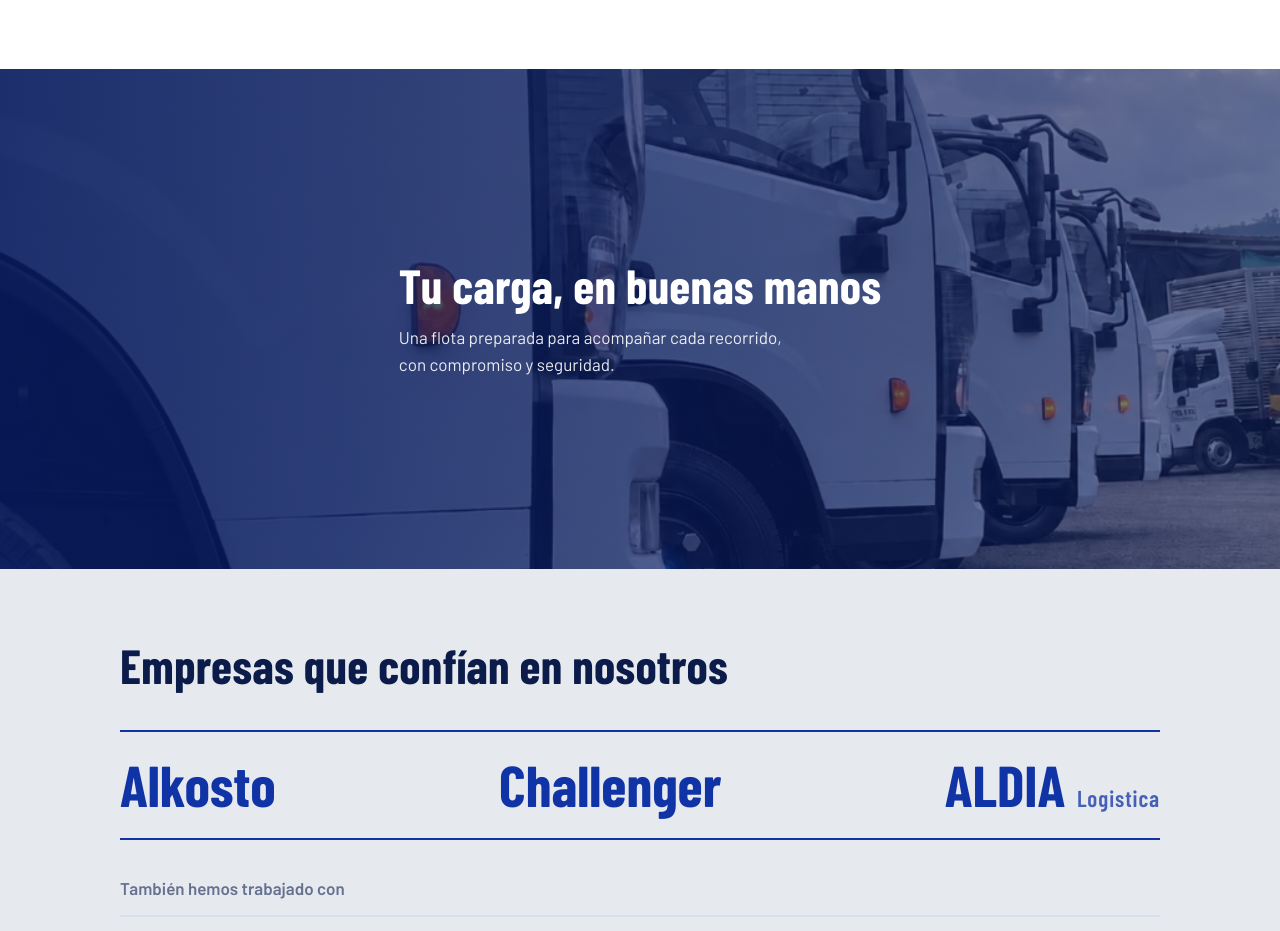
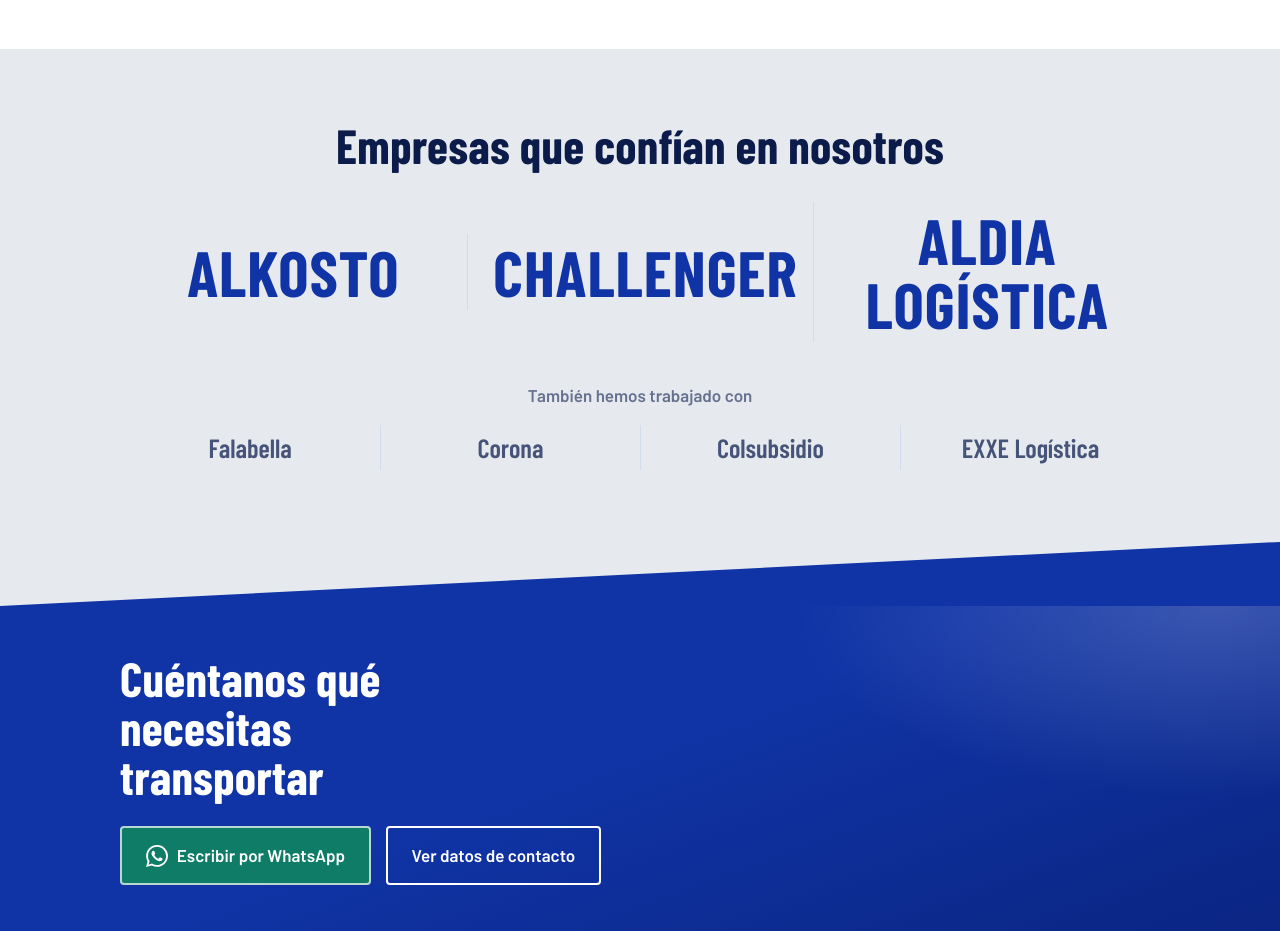
Before and after one commit to auxhse/LorEnvios, a plain HTML site: page index.html in a window 1280 px wide. Shown: the part 1869-2800 px from the top of the page. Drawn offline with nearby package versions, Linux system fonts and the light colour scheme; a web font is replaced by a local one.

Commit message:
Actualizar diseño de Inicio y sección de empresas
Co-authored-by: Copilot <223556219+Copilot@users.noreply.github.com>

```diff
--- a/index.html
+++ b/index.html
@@ -22,10 +22,21 @@ footer .rights{flex-basis:100%;max-width:none;text-align:center}
 footer .nit{flex-basis:100%;text-align:center}
 .wa-float{transition:opacity .2s}
 .wa-float.oculto{opacity:0;pointer-events:none}
-.home-flota{position:relative;display:grid;align-items:center;min-height:clamp(300px,42vw,500px);padding:clamp(4rem,9vw,7rem) 0;color:#fff;background:linear-gradient(90deg,rgba(7,26,94,.88),rgba(7,26,94,.52)),url("flota-2.jpg") center 48%/cover no-repeat}
-.home-flota .head{margin:0;max-width:680px}
-.home-flota .head p{max-width:42ch;color:rgba(255,255,255,.9)}
-@media(max-width:620px){.home-flota{min-height:340px;background-position:42% center}.home-flota .head{max-width:34ch}}
+.p-inicio .hero{min-height:clamp(560px,calc(100svh - 88px),760px);display:flex;flex-direction:column;justify-content:center;padding:clamp(4rem,8vw,7rem) 0 2rem;background:linear-gradient(90deg,rgba(7,26,94,.94) 0%,rgba(7,26,94,.82) 48%,rgba(7,26,94,.24) 100%),url("flota-2.jpg") center 48%/cover no-repeat}
+.p-inicio .hero .wrap{width:100%}
+.p-inicio .hero h1{max-width:13ch}
+.hero-label{display:inline-block;margin-bottom:1rem;font-weight:600;letter-spacing:.12em;text-transform:uppercase}
+.p-inicio .road{display:none}
+@media(max-width:620px){.p-inicio .hero{min-height:620px;background-position:42% center;background-image:linear-gradient(90deg,rgba(7,26,94,.88),rgba(7,26,94,.62)),url("flota-2.jpg")}.p-inicio .hero h1{max-width:16ch}}
+.home-clients .head{max-width:none;margin:0 auto 2rem;text-align:center}
+.home-clients .client-names{display:grid;align-items:center;gap:.5rem 0;margin:0;padding:0;border:0;list-style:none;text-align:center}
+.home-clients .client-names-primary{grid-template-columns:repeat(3,minmax(0,1fr))}
+.home-clients .client-names-secondary{grid-template-columns:repeat(4,minmax(0,1fr))}
+.home-clients .client-names li{padding:.4rem clamp(.5rem,2vw,1.6rem);color:var(--muted);font:600 clamp(1.15rem,2.5vw,1.65rem)/1.2 var(--head);text-align:center}
+.home-clients .client-names li+li{border-left:1px solid var(--line)}
+.home-clients .client-names-primary li{color:var(--blue);font:800 clamp(2rem,5vw,4rem)/1 var(--head);letter-spacing:.015em}
+.home-clients .more-clients{margin:2.5rem 0 1rem;color:var(--muted);font-weight:600;text-align:center}
+@media(max-width:620px){.home-clients .client-names-primary,.home-clients .client-names-secondary{grid-template-columns:repeat(2,minmax(0,1fr));gap:.8rem 0}.home-clients .client-names li+li{border-left:0}.home-clients .client-names-primary li:last-child{grid-column:1/-1}}
 </style>
 </head>
 <body class="p-inicio">
@@ -48,6 +59,7 @@ footer .nit{flex-basis:100%;text-align:center}
 <main id="inicio">
   <div class="hero">
     <div class="wrap">
+      <span class="hero-label">Desde Villavicencio para Colombia</span>
       <h1>Tu carga llega a todo el país.</h1>
       <p class="lead">Transporte de carga por carretera a nivel regional y nacional.</p>
       <div class="cta">
@@ -108,24 +120,15 @@ footer .nit{flex-basis:100%;text-align:center}
     </div>
   </section>
 
-  <section class="flota home-flota">
-    <div class="wrap">
-      <div class="head">
-        <h2>Tu carga, en buenas manos</h2>
-        <p>Una flota preparada para acompañar cada recorrido, con compromiso y seguridad.</p>
-      </div>
-    </div>
-  </section>
-
-  <section id="clientes" class="s-gray">
+  <section id="clientes" class="s-gray home-clients">
     <div class="wrap">
       <div class="head"><h2>Empresas que confían en nosotros</h2></div>
-      <ul class="clients">
-        <li>Alkosto</li><li>Challenger</li><li>ALDIA <small>Logistica</small></li>
+      <ul class="clients client-names client-names-primary" aria-label="Empresas que confían en LOR ENVIOS">
+        <li>ALKOSTO</li><li>CHALLENGER</li><li>ALDIA LOGÍSTICA</li>
       </ul>
       <p class="more-clients">También hemos trabajado con</p>
-      <ul class="clients clients-sm">
-        <li>Falabella</li><li>Corona</li><li>Colsubsidio</li><li>EXXE <small>Logistica</small></li>
+      <ul class="clients client-names client-names-secondary" aria-label="Otras empresas con las que hemos trabajado">
+        <li>Falabella</li><li>Corona</li><li>Colsubsidio</li><li>EXXE Logística</li>
       </ul>
     </div>
   </section>
```
